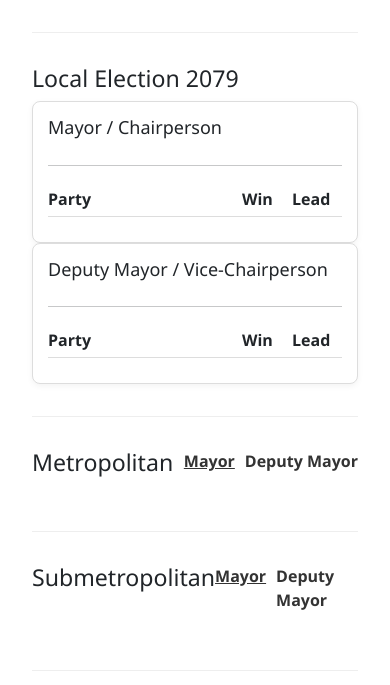
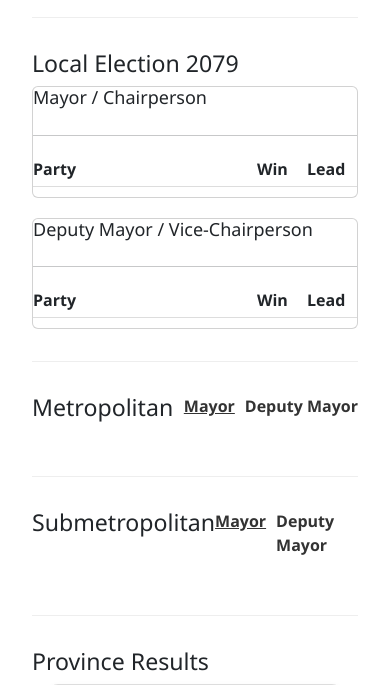
Before and after one commit to nepllertechnology/missionelection, a Django app: template templates/app_main/home.html in a window 390 px wide. Shown: the part 720-1405 px from the top of the page. Run offline with Django 5.2, Linux system fonts and the light colour scheme; the template is opened without the code that fills it: values that come from a table or form of the project are taken from there, others are empty; data comes from the database, SQL or seed files in the repository.

Commit message:
Responsiveness updates in landing page

```diff
--- a/static/css/home.css
+++ b/static/css/home.css
@@ -275,14 +275,14 @@ button[type="submit"]:hover {
 /* =============================
    Election Cards
 ============================= */
+
 .flexbox {
     display: grid;
-    grid-template-columns: repeat(auto-fill, minmax(280px, 1fr));
-    gap: 30px;
+    grid-template-columns: repeat(auto-fit, minmax(260px, 1fr));
+    gap: 20px;
     margin-left: 0;
     margin-bottom: 10px;
 }
-
 .election-card {
     background-color: #fff;
     border: 1px solid #ccc;
@@ -377,16 +377,25 @@ button[type="submit"]:hover {
 /* =============================
    Map Section
 ============================= */
-#map {
+/* #map {
     zoom: 1.3;
     height: 50vh;
     width: 100%;
     margin: 30px auto;
     border: 0px solid #ccc;
     border-radius: 20px;
+
+} */
+#map {
+    width: 100%;
+    height: 60vh;
+    /* makes height responsive */
+    max-height: 600px;
+    min-height: 300px;
+    border-radius: 8px;
+    margin: 0 auto;
     background-color: white;
 }
-
 .district-label {
     font-size: 7px;
     font-weight: bold;
@@ -418,21 +427,18 @@ button[type="submit"]:hover {
 /* =============================
    Summary Cards
 ============================= */
-.card-container {
-    display: flex;
-    justify-content: space-between;
-    flex-wrap: wrap;
+
+  .card-container {
+      display: flex;
+      flex-wrap: wrap;
+      gap: 20px;
+      justify-content: space-between;
   }
-
-  .card {
-    margin: 0px;
-    background: white;
-    border: 1px solid #ddd;
-    border-radius: 8px;
-    width: 520px;
-    padding: 15px;
-    box-shadow: 0 2px 6px rgba(0,0,0,0.05);
-  }
+ .card {
+     width: 100%;
+     max-width: 100%;
+     box-sizing: border-box;
+ }
 
   .card h2 {
     font-size: 18px;
@@ -635,11 +641,7 @@ th {
 /* =============================
    Responsive Layout
 ============================= */
-@media (max-width: 992px) {
-    .election-card {
-        width: calc(50% - 20px);
-    }
-}
+
 
 @media (max-width: 768px) {
     .summary-card {
@@ -661,6 +663,15 @@ th {
     }
 }
 
+@media (max-width: 992px) {
+    .flexbox {
+        grid-template-columns: repeat(auto-fit, minmax(280px, 1fr));
+    }
+
+    .card {
+        width: 100%;
+    }
+}
 
 /* =============================
    Section Divider
@@ -686,3 +697,10 @@ th {
     text-decoration: underline !important;
     font-weight: bold; /* Optional: Makes the text bold */
   }
+
+
+#metro-flexbox {
+    display: grid;
+    grid-template-columns: repeat(auto-fit, minmax(240px, 1fr));
+    gap: 16px;
+}
--- a/static/js/home.js
+++ b/static/js/home.js
@@ -81,6 +81,11 @@ fetch("/static/geojson/nepal_states.geojson")
         }).addTo(map);
       });
   });
+
+  //to help Leaflet handle resizes better
+window.addEventListener("resize", () => {
+  map.invalidateSize();
+});
 
 //for provincial results
 function loadProvinceResults(jsonPath) {
@@ -174,15 +179,13 @@ function createPieChart(id, labels, data, colors) {
   });
 }
 
-
-
 // js for dynamic mayor and deputy mayor
 
 document.addEventListener("DOMContentLoaded", function () {
   function setupPositionToggles(selector, targetContainerId, endpointBaseUrl) {
     const targetContainer = document.getElementById(targetContainerId);
 
-    document.querySelectorAll(selector).forEach(link => {
+    document.querySelectorAll(selector).forEach((link) => {
       link.addEventListener("click", function (e) {
         e.preventDefault();
 
@@ -190,7 +193,7 @@ document.addEventListener("DOMContentLoaded", function () {
         console.log("Link clicked:", this);
 
         // Remove the active state from all links
-        document.querySelectorAll(selector).forEach(l => {
+        document.querySelectorAll(selector).forEach((l) => {
           l.classList.remove("active", "active-position"); // Remove previous active states
         });
 
@@ -200,11 +203,11 @@ document.addEventListener("DOMContentLoaded", function () {
         const position = this.getAttribute("data-type");
 
         fetch(`${endpointBaseUrl}?position=${position}`)
-          .then(response => response.text())
-          .then(html => {
+          .then((response) => response.text())
+          .then((html) => {
             targetContainer.innerHTML = html;
           })
-          .catch(error => {
+          .catch((error) => {
             console.error("Error fetching data:", error);
           });
       });
--- a/templates/app_main/base.html
+++ b/templates/app_main/base.html
@@ -4,7 +4,7 @@
 <head>
   <meta charset="UTF-8" />
   <meta name="viewport" content="width=device-width, initial-scale=1" />
-  <title>Local By-Election 2081</title>
+  <title>प्रतिनिधिसभा निर्वाचन २०७९</title>
   <!-- Leaflet CSS -->
   <link rel="stylesheet" href="https://unpkg.com/leaflet/dist/leaflet.css" />
 
@@ -17,7 +17,7 @@
   <link rel="stylesheet" href="{% static 'css/home.css' %}">
   {% block extra_css %}{% endblock %}
 
-  <!-- Ttile font-->
+  <!-- Title font-->
   <link href="https://fonts.googleapis.com/css2?family=Poppins:wght@600;700&display=swap" rel="stylesheet">
 
 </head>
--- a/templates/app_main/candidate.html
+++ b/templates/app_main/candidate.html
@@ -109,7 +109,7 @@
 <div id="candidate-results-{{ unit.id }}" class="candidate-results"></div>
 </section>
 </div>
-</div>
+
 {% block extra_script %}
 <script src="{% static 'js/search.js' %}"></script>
 {% endblock %}
```
Also changed, not shown: static/js/search.js (+11 -6 lines).
